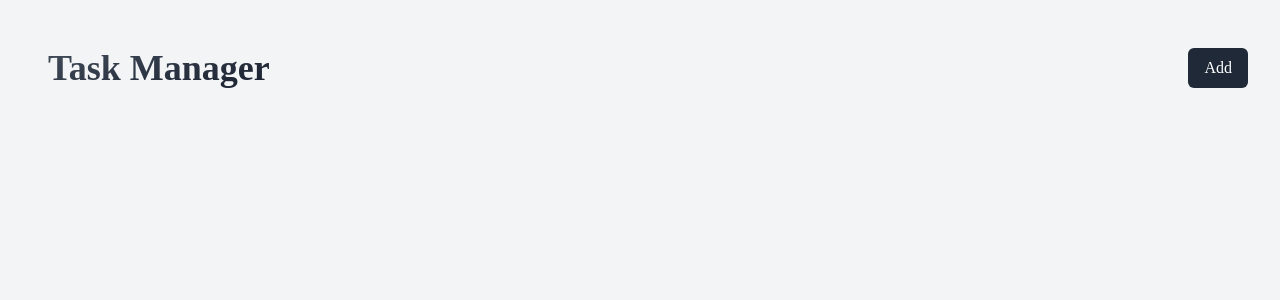
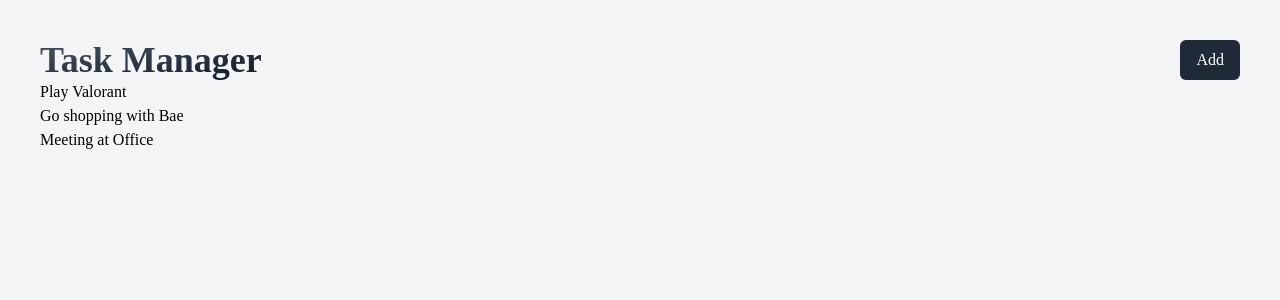
Before and after one commit to xaviranik/react-task-manager, a React (Create React App) app: page / in a window 1280 px wide. Shown: the top 300 px of the page. Built offline with nearby package versions, Linux system fonts and the light colour scheme.

Commit message:
add: useState, tasks

```diff
--- a/src/App.js
+++ b/src/App.js
@@ -1,9 +1,33 @@
 import Header from "./components/Header";
+import Tasks from "./components/Tasks";
+import { useState } from "react";
 
 function App() {
+  const [tasks, setTasks] = useState([
+    {
+      id: 1,
+      text: "Play Valorant",
+      day: "Feb 5th 2021",
+      reminder: true,
+    },
+    {
+      id: 2,
+      text: "Go shopping with Bae",
+      day: "Feb 9th 2021",
+      reminder: true,
+    },
+    {
+      id: 3,
+      text: "Meeting at Office",
+      day: "Feb 16th 2021",
+      reminder: true,
+    },
+  ]);
+
   return (
-    <div>
+    <div className="h-screen p-10 bg-gray-100">
       <Header title="Task Manager" />
+      <Tasks tasks={tasks} />
     </div>
   );
 }
--- a/src/components/Header.js
+++ b/src/components/Header.js
@@ -7,14 +7,14 @@ const Header = ({ title }) => {
   };
 
   return (
-    <div className="h-screen p-8 bg-gray-100">
+    <>
       <div className="flex items-center justify-between">
-        <h1 className="p-4 text-4xl font-semibold text-transparent bg-clip-text bg-gradient-to-br from-gray-600 to-gray-900">
+        <h1 className="text-4xl font-semibold text-transparent bg-clip-text bg-gradient-to-br from-gray-600 to-gray-900">
           {title}
         </h1>
         <Button text="Add" onClick={onClick} />
       </div>
-    </div>
+    </>
   );
 };
 
--- /dev/null
+++ b/src/components/Tasks.js
@@ -0,0 +1,13 @@
+import React from "react";
+
+const Tasks = ({ tasks }) => {
+  return (
+    <>
+      {tasks.map((task) => (
+        <h3 key={task.id}>{task.text}</h3>
+      ))}
+    </>
+  );
+};
+
+export default Tasks;
```
